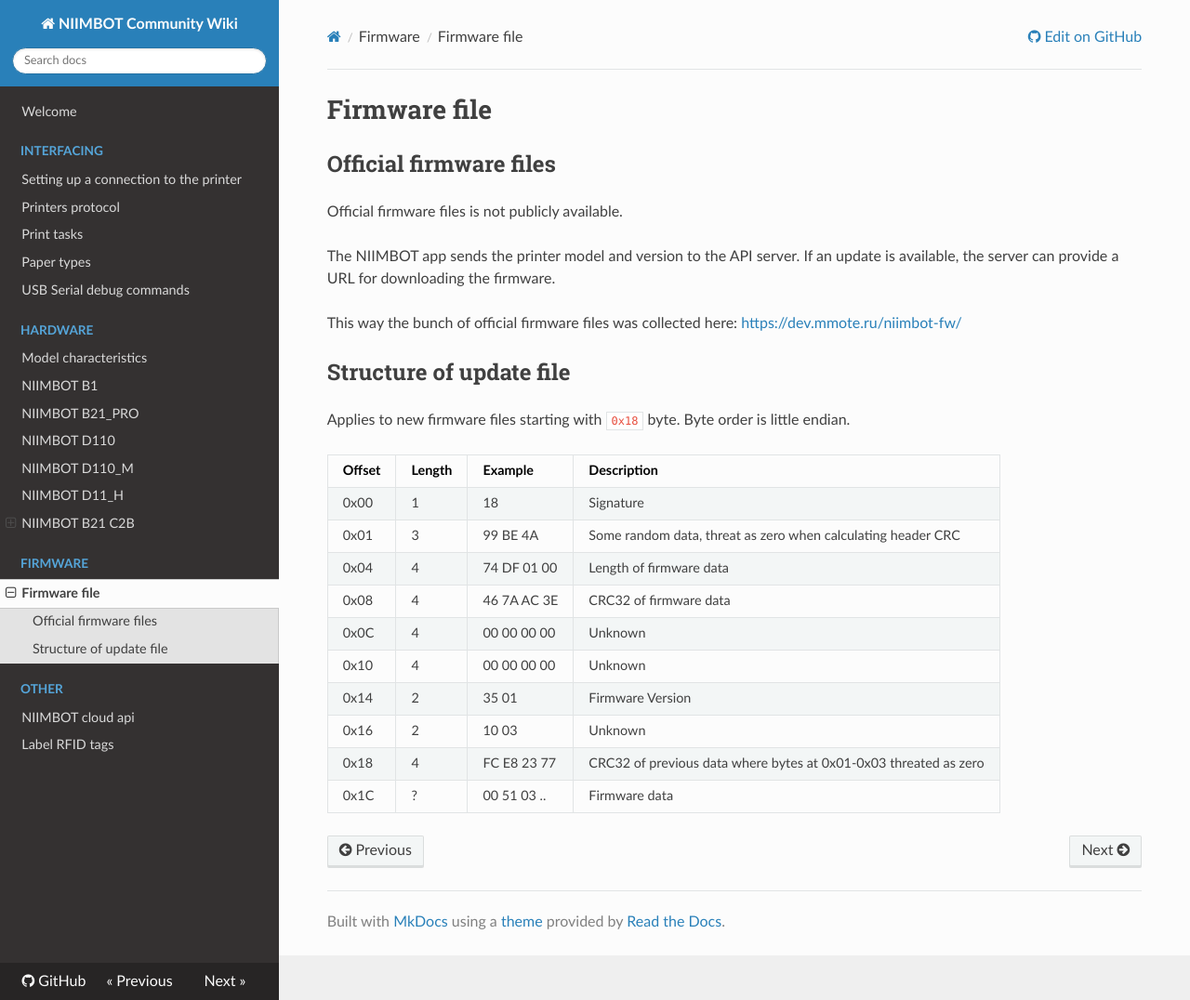
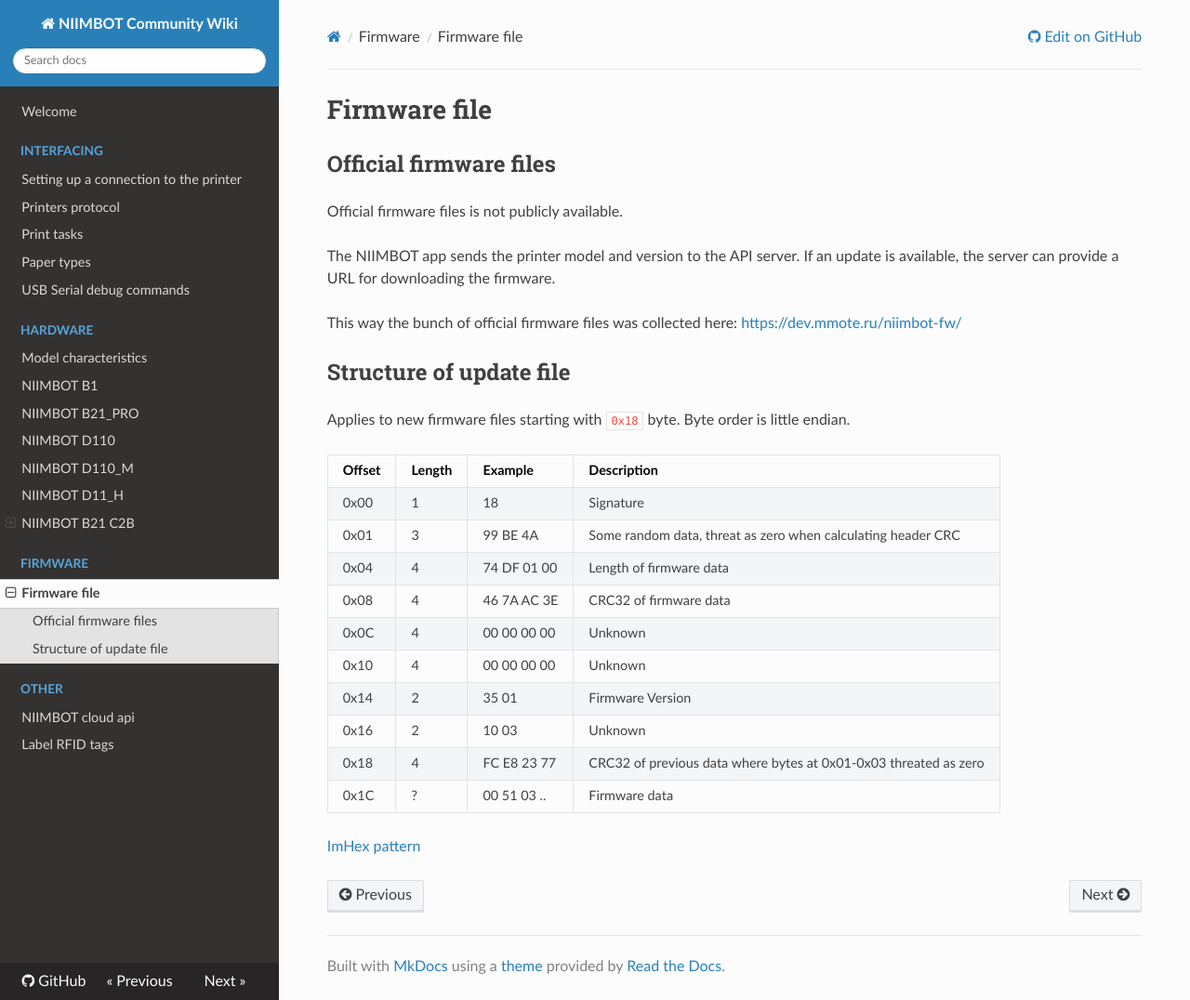
Before and after one commit to MultiMote/niimbot-wiki, an MkDocs documentation site: the page built from docs/firmware/index.md, in a window 1280 px wide and 1076 px high. Shown: the whole window at 93% size. Built offline with MkDocs 1.6.1, drawn with Linux system fonts in a browser that asks for light colours; nearby versions of some CDN libraries.

Commit message:
Add firmware ImHex pattern

```diff
--- a/docs/firmware/index.md
+++ b/docs/firmware/index.md
@@ -24,3 +24,5 @@
 | 0x16   | 2      | 10 03       | Unknown                                                          |
 | 0x18   | 4      | FC E8 23 77 | CRC32 of previous data where bytes at 0x01-0x03 threated as zero |
 | 0x1C   | ?      | 00 51 03 .. | Firmware data                                                    |
+
+[ImHex pattern](files/niimbot_fw.hexpat)
```
Also changed, not shown: 1 other file.
